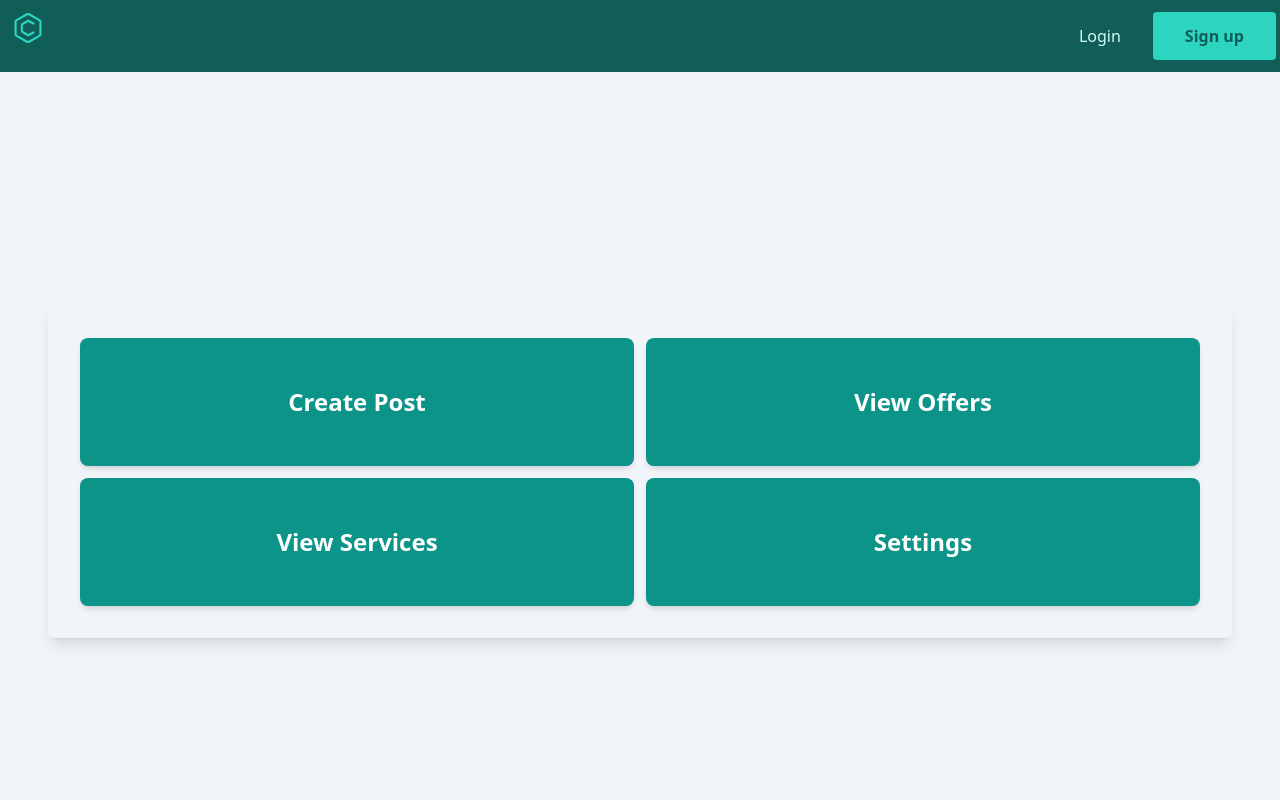
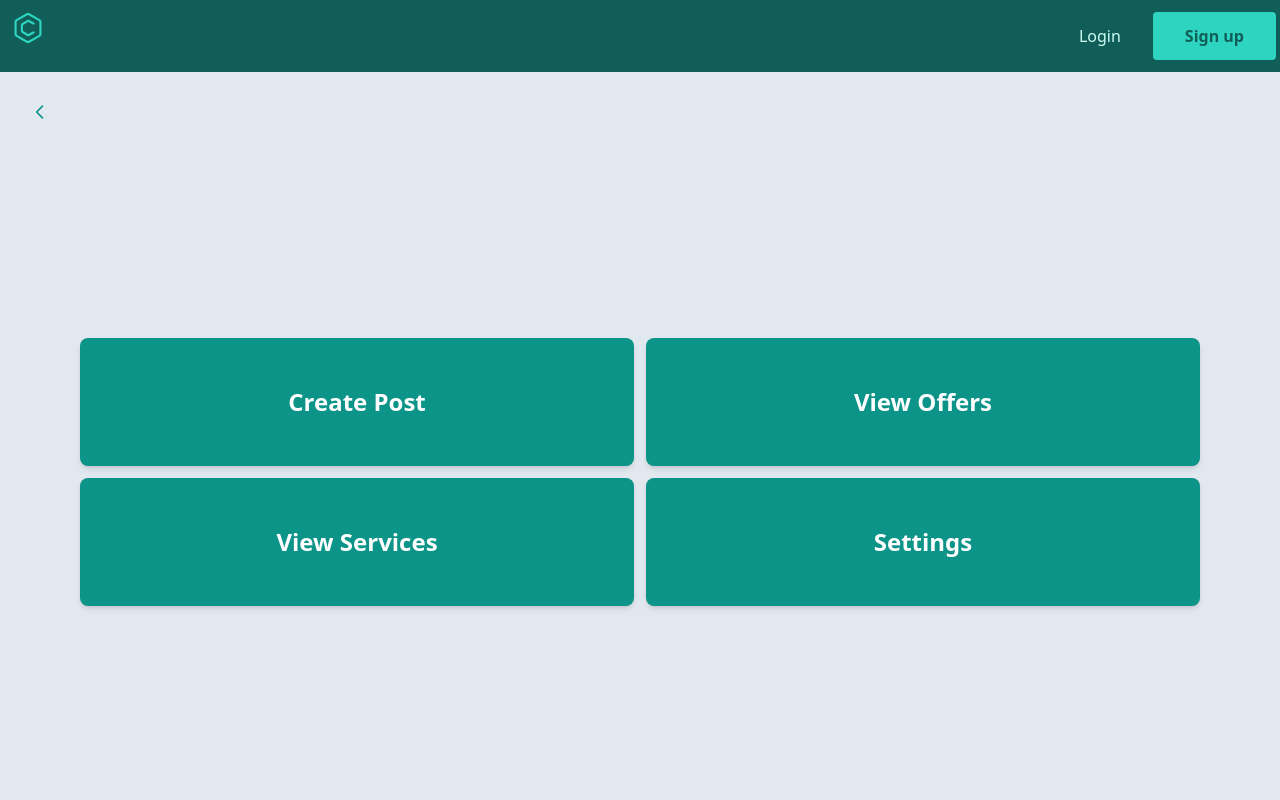
Before and after one commit to Lusanco/PalitasPR, a Svelte app in the folder frontend/: page /test in a window 1280 px wide. Shown: the top 800 px of the page. Built offline with nearby package versions, Linux system fonts and the light colour scheme.

Commit message:
Minor fixes

```diff
--- a/frontend/src/components/BurgerMenu.svelte
+++ b/frontend/src/components/BurgerMenu.svelte
@@ -8,7 +8,7 @@
   }
 </script>
 
-<div class="flex justify-end bg-transparent md:hidden">
+<div class="flex justify-end m-2 bg-transparent md:hidden">
   <button
     type="button"
     class="inline-flex items-center justify-center w-16 h-16 p-2 text-sm text-teal-600 rounded-lg hover:text-teal-400 focus:outline-none focus:ring-0"
@@ -36,11 +36,11 @@
 </div>
 
 <div
-  class={`absolute left-0 right-0 ${menuOpen ? "block" : "hidden"} md:hidden bg-transparent`}
+  class={`z-50 bg-teal-50 absolute left-0 right-0 ${menuOpen ? "block" : "hidden"} md:hidden bg-transparent`}
   id="navbar-cta"
 >
   <ul
-    class="flex flex-col p-2 mt-1 space-y-2 font-medium rounded-lg rtl:space-x-reverse"
+    class="z-50 flex flex-col p-2 mt-1 space-y-2 font-medium rounded-b-lg bg-slate-200 rtl:space-x-reverse"
   >
     <li>
       <a
--- a/frontend/src/layouts/Header.svelte
+++ b/frontend/src/layouts/Header.svelte
@@ -37,5 +37,5 @@
 <!-- Header End -->
 
 <!-- BurgerMenu Start -->
-<BurgerMenu></BurgerMenu>
+<!-- <BurgerMenu></BurgerMenu> -->
 <!-- BurgerMenu End -->
--- a/frontend/src/layouts/Main.svelte
+++ b/frontend/src/layouts/Main.svelte
@@ -1,6 +1,41 @@
 <!-- Main Layout -->
+<script>
+  import BurgerMenu from "../components/BurgerMenu.svelte";
+  import Button from "../components/Button.svelte";
+
+  let axiosDATA = {};
+  let miscDATA = { "Back Button": true };
+  let buttonDATA = {
+    name: "",
+    method: "",
+    url: "",
+    headers: {},
+    twcss:
+      "flex flex-col absolute items-center justify-center w-16 h-16 p-2 text-sm text-teal-600 rounded-lg hover:bg-teal-700 hover:text-teal-200 focus:outline-none focus:ring-0 m-2 z-50",
+  };
+</script>
+
 <!-- Main Start -->
 <main class="min-h-full overflow-y-scroll element">
+  <Button {axiosDATA} {buttonDATA} {miscDATA}>
+    <span class="sr-only">Go back</span>
+    <svg
+      class="w-5 h-5"
+      aria-hidden="true"
+      xmlns="http://www.w3.org/2000/svg"
+      fill="none"
+      viewBox="0 0 24 24"
+      stroke="currentColor"
+    >
+      <path
+        stroke-linecap="round"
+        stroke-linejoin="round"
+        stroke-width="2"
+        d="M15 19l-7-7 7-7"
+      />
+    </svg>
+  </Button>
+  <BurgerMenu></BurgerMenu>
   <slot />
 </main>
 <!-- Main End -->
--- a/frontend/src/routes/Dashboard.svelte
+++ b/frontend/src/routes/Dashboard.svelte
@@ -9,15 +9,13 @@
     "w-full h-24 md:h-32 rounded-lg bg-teal-600 flex flex-col justify-center items-center font-bold shadow-md text-white text-md md:text-2xl hover:bg-teal-700 transition duration-300 ease-in-out cursor-pointer text-center";
 </script>
 
-<div
-  class="flex flex-col items-center justify-center h-full min-h-screen bg-slate-100"
->
+<div class="flex flex-col items-center justify-center h-full min-h-screen">
   <!--
   * Grid
 -->
   <div class="flex w-full">
     <div
-      class="grid w-full grid-cols-2 grid-rows-2 gap-2 p-4 m-4 rounded-md shadow-lg md:p-8 md:gap-3 md:m-12 text bg-slate-100"
+      class="grid w-full grid-cols-2 grid-rows-2 gap-2 p-4 m-4 md:p-8 md:gap-3 md:m-12"
     >
       <Link name="Create Post" {twcss} href="/create-post"></Link>
       <Link name="View Offers" {twcss} href="/view-offers"></Link>
```
Also changed, not shown: frontend/src/routes/Dashboard_DUMP.txt (deleted).
